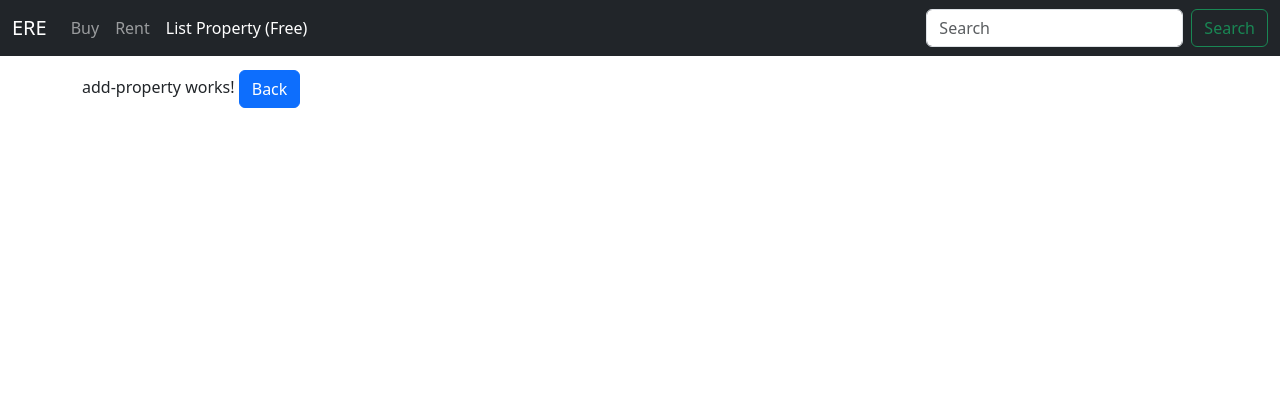
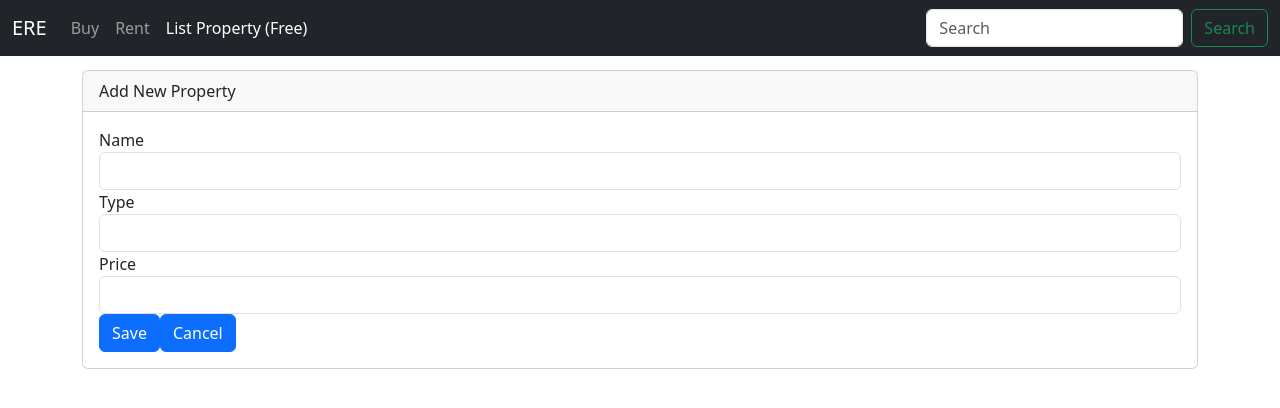
Before and after one commit to DavidChenwei/EasyRealEstate, an Angular app in the folder Frontend/: page /add-property in a window 1280 px wide. Shown: the top 408 px of the page. Built offline with nearby package versions, Linux system fonts and the light colour scheme.

Commit message:
update Forms

```diff
--- a/Frontend/src/app/app.module.ts
+++ b/Frontend/src/app/app.module.ts
@@ -10,7 +10,7 @@ import { HousingService } from './services/housing.service';
 import { AddPropertyComponent } from './property/add-property/add-property.component';
 import { Routes, RouterModule } from '@angular/router';
 import { PropertyDetailComponent } from './property/property-detail/property-detail.component';
-
+import { FormsModule } from '@angular/forms';
 const appRoutes: Routes = [
   { path: '', component: PropertyListComponent },
   { path: 'add-property', component: AddPropertyComponent },
@@ -31,7 +31,8 @@ const appRoutes: Routes = [
     BrowserModule,
     AppRoutingModule,
     HttpClientModule,
-    RouterModule.forRoot(appRoutes)
+    RouterModule.forRoot(appRoutes),
+    FormsModule
   ],
   providers: [
     provideClientHydration(),
--- a/Frontend/src/app/property/add-property/add-property.component.html
+++ b/Frontend/src/app/property/add-property/add-property.component.html
@@ -1,4 +1,26 @@
-<p>
-  add-property works!
-  <button (click)="onBack()" class="btn btn-primary">Back</button>
-</p>
+<!-- <button (click)="onBack()" class="btn btn-primary">Back</button> -->
+<div class="card">
+  <div class="card-header">
+    Add New Property
+  </div>
+  <div class="card-body">
+    <form (ngSubmit)="onSubmit(Form)" #Form="ngForm">
+      <div class="form-group col-12">
+        <label for="name">Name</label>
+        <input type="text" class="form-control" ngModel name="Name">
+      </div>
+      <div class="form-group col-12">
+        <label for="name">Type</label>
+        <input type="text" class="form-control" ngModel name="Type">
+      </div>
+      <div class="form-group col-12">
+        <label for="name">Price</label>
+        <input type="text" class="form-control" ngModel name="Price">
+      </div>
+      <div class="form-group col-12">
+        <button type="submit" class="btn btn-primary mr-4">Save</button>
+        <button type="reset" class="btn btn-primary">Cancel</button>
+      </div>
+    </form>
+  </div>
+</div>
--- a/Frontend/src/app/property/add-property/add-property.component.ts
+++ b/Frontend/src/app/property/add-property/add-property.component.ts
@@ -1,4 +1,5 @@
 import { Component, OnInit } from '@angular/core';
+import { NgForm } from '@angular/forms';
 import { Router } from '@angular/router';
 
 @Component({
@@ -8,13 +9,16 @@ import { Router } from '@angular/router';
 })
 
 export class AddPropertyComponent implements OnInit {
-
   constructor(private router: Router) { }
 
   ngOnInit() {
   }
 
-    onBack(){
-      this.router.navigate(['/']);
-    }
+  onBack() {
+    this.router.navigate(['/']);
+  }
+
+  onSubmit(Form: NgForm) {
+    console.log(Form);
+  }
 }
```
